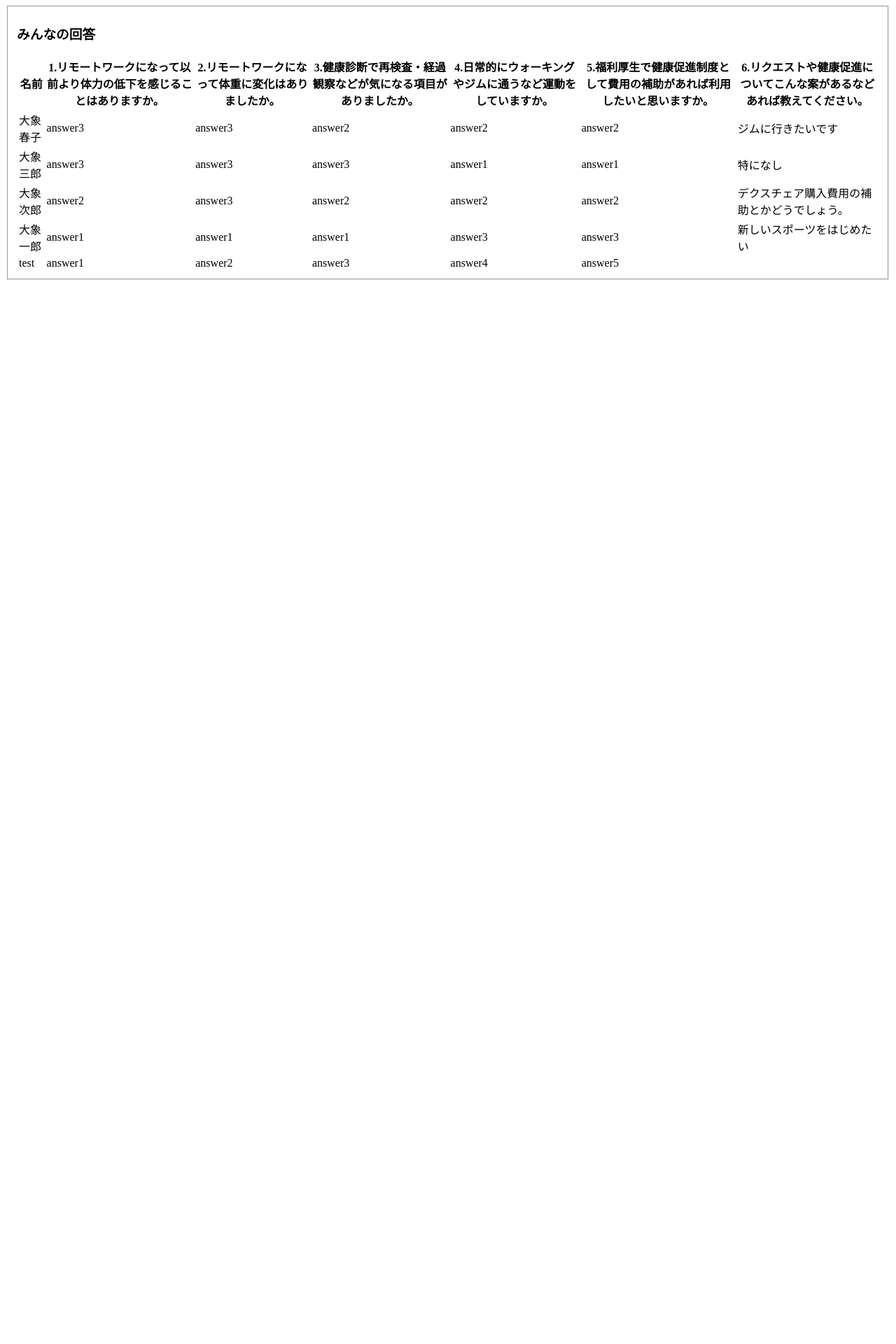
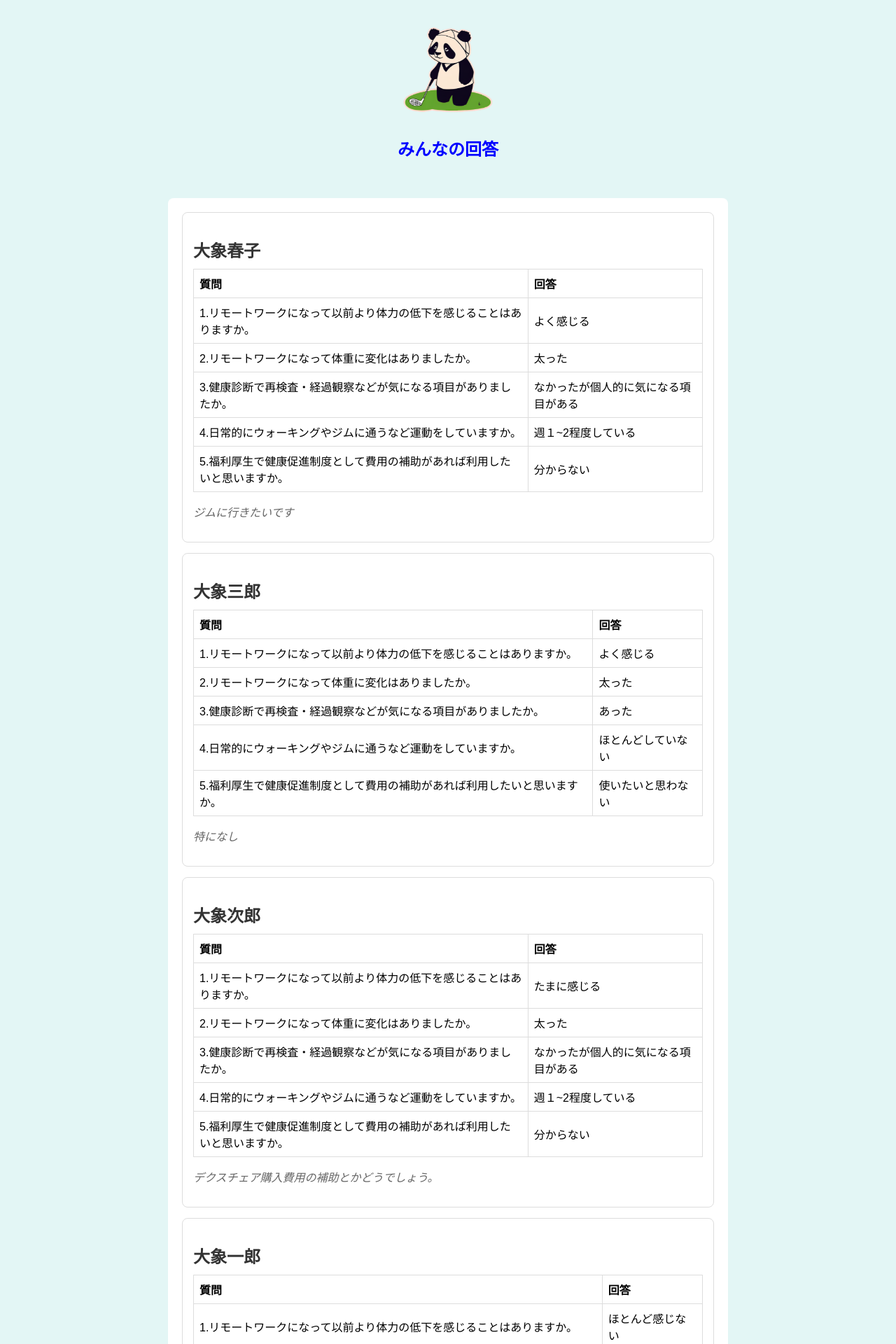
Before and after one commit to emimatsumura-f/php-kadai-2, a PHP site: page /question_read.php in a window 1280 px wide. Shown: the top 1920 px of the page at 70% size. Before the commit the page ends 400 px from the top, so only its background shows below. Run offline with PHP 8.4, Linux system fonts and the light colour scheme; data comes from the database, SQL or seed files in the repository; data that the repository does not hold is empty.

Commit message:
2st commit

```diff
--- a/question_read.php
+++ b/question_read.php
@@ -16,36 +16,45 @@ try {
 $sql = 'SELECT * FROM answer ORDER BY id DESC';
 $stmt = $pdo->prepare($sql);
 
-// SQL実行（実行に失敗すると `sql error ...` が出力される）
+// SQL実行
 try {
-    $status = $stmt->execute();
+    $stmt->execute();
 } catch (PDOException $e) {
     echo json_encode(["sql error" => "{$e->getMessage()}"]);
     exit();
 }
 
-// SQL実行の処理
+// データ取得
 $result = $stmt->fetchAll(PDO::FETCH_ASSOC);
 
-// echo '<pre>';
-// var_dump($result);
-// exit();
-// echo '</pre>';
-
-$output = "";
-foreach ($result as $record) {
-    $output .= "
-    <tr>
-    <td>{$record["name"]}</td>
-    <td>{$record["question1"]}</td>
-    <td>{$record["question2"]}</td>
-    <td>{$record["question3"]}</td>
-    <td>{$record["question4"]}</td>
-    <td>{$record["question5"]}</td>
-    <td>{$record["textarea"]}</td>
-    </tr>
-    ";
-}
+// 回答の選択肢マッピング
+$answers = [
+    'question1' => [
+        'answer1' => 'ほとんど感じない',
+        'answer2' => 'たまに感じる',
+        'answer3' => 'よく感じる'
+    ],
+    'question2' => [
+        'answer1' => '変わっていない',
+        'answer2' => '痩せた',
+        'answer3' => '太った'
+    ],
+    'question3' => [
+        'answer1' => 'なかった',
+        'answer2' => 'なかったが個人的に気になる項目がある',
+        'answer3' => 'あった'
+    ],
+    'question4' => [
+        'answer1' => 'ほとんどしていない',
+        'answer2' => '週１~2程度している',
+        'answer3' => '毎日している'
+    ],
+    'question5' => [
+        'answer1' => '使いたいと思わない',
+        'answer2' => '分からない',
+        'answer3' => 'ぜひ使いたい'
+    ]
+];
 ?>
 
 <!DOCTYPE html>
@@ -54,32 +63,55 @@ foreach ($result as $record) {
 <head>
     <meta charset="UTF-8">
     <meta name="viewport" content="width=device-width, initial-scale=1.0">
+    <link rel="stylesheet" href="style_read.css">
     <title>みんなの回答</title>
+    <!-- Google Fonts 読み込み -->
+    <link rel="preconnect" href="https://fonts.googleapis.com">
+    <link rel="preconnect" href="https://fonts.gstatic.com" crossorigin>
+    <link href="https://fonts.googleapis.com/css2?family=M+PLUS+1p:wght@400;500;700&display=swap" rel="stylesheet">
 </head>
 
 <body>
-    <fieldset>
-        <h3>みんなの回答</h3>
-        <a href="index.php"></a>
-        <table>
-            <thead>
-                <tr>
-                    <th>名前</th>
-                    <th>1.リモートワークになって以前より体力の低下を感じることはありますか。</th>
-                    <th>2.リモートワークになって体重に変化はありましたか。</th>
-                    <th>3.健康診断で再検査・経過観察などが気になる項目がありましたか。</th>
-                    <th>4.日常的にウォーキングやジムに通うなど運動をしていますか。</th>
-                    <th>5.福利厚生で健康促進制度として費用の補助があれば利用したいと思いますか。</th>
-                    <th>6.リクエストや健康促進についてこんな案があるなどあれば教えてください。</th>
-                </tr>
-            </thead>
-            <tbody>
-                <!-- ここに<tr><td>deadline</td><td>todo</td><tr>の形でデータが入る -->
-                <?= $output ?>
-            </tbody>
-        </table>
-    </fieldset>
-
+    <div class="container">
+        <div class="header">
+            <img src="read.png" alt="ロゴ" class="logo">
+            <h3>みんなの回答</h3>
+        </div>
+        <div class="results">
+            <?php foreach ($result as $record): ?>
+                <div class='result-card'>
+                    <h2 class='name'><?= htmlspecialchars($record['name'], ENT_QUOTES, 'UTF-8') ?></h2>
+                    <table>
+                        <tr>
+                            <th>質問</th>
+                            <th>回答</th>
+                        </tr>
+                        <tr>
+                            <td>1.リモートワークになって以前より体力の低下を感じることはありますか。</td>
+                            <td><?= htmlspecialchars($answers['question1'][$record['question1']], ENT_QUOTES, 'UTF-8') ?></td>
+                        </tr>
+                        <tr>
+                            <td>2.リモートワークになって体重に変化はありましたか。</td>
+                            <td><?= htmlspecialchars($answers['question2'][$record['question2']], ENT_QUOTES, 'UTF-8') ?></td>
+                        </tr>
+                        <tr>
+                            <td>3.健康診断で再検査・経過観察などが気になる項目がありましたか。</td>
+                            <td><?= htmlspecialchars($answers['question3'][$record['question3']], ENT_QUOTES, 'UTF-8') ?></td>
+                        </tr>
+                        <tr>
+                            <td>4.日常的にウォーキングやジムに通うなど運動をしていますか。</td>
+                            <td><?= htmlspecialchars($answers['question4'][$record['question4']], ENT_QUOTES, 'UTF-8') ?></td>
+                        </tr>
+                        <tr>
+                            <td>5.福利厚生で健康促進制度として費用の補助があれば利用したいと思いますか。</td>
+                            <td><?= htmlspecialchars($answers['question5'][$record['question5']], ENT_QUOTES, 'UTF-8') ?></td>
+                        </tr>
+                    </table>
+                    <p class='comment'><?= nl2br(htmlspecialchars($record['textarea'], ENT_QUOTES, 'UTF-8')) ?></p>
+                </div>
+            <?php endforeach; ?>
+        </div>
+    </div>
 </body>
 
 </html>
--- /dev/null
+++ b/style_read.css
@@ -0,0 +1,79 @@
+body {
+    font-family: 'M PLUS 1p', sans-serif;
+}
+
+@media print {
+    body {
+        size: A4;
+        margin: 0;
+    }
+}
+
+body {
+    background-color: #e3f6f5;
+    font-family: Arial, sans-serif;
+    margin: 0;
+    padding: 20px;
+}
+
+.container {
+    max-width: 800px;
+    margin: 0 auto;
+}
+
+.results {
+    background-color: white;
+    padding: 20px;
+    border-radius: 8px;
+}
+
+.result-card {
+    background-color: #fff;
+    border: 1px solid #ddd;
+    border-radius: 8px;
+    padding: 15px;
+    margin-bottom: 15px;
+}
+
+.name {
+    font-size: 1.5em;
+    color: #333;
+    margin-bottom: 10px;
+}
+
+table {
+    width: 100%;
+    border-collapse: collapse;
+    margin-bottom: 10px;
+}
+
+table th, table td {
+    border: 1px solid #ddd;
+    padding: 8px;
+    text-align: left;
+}
+
+.comment {
+    font-style: italic;
+    color: #666;
+}
+
+.header {
+    display: flex;
+    flex-direction: column;
+    align-items: center;
+    justify-content: center;
+    margin-bottom: 30px;
+}
+
+.logo {
+    width: 150px;
+    height: 150px;
+    object-fit: contain; /* 画像のアスペクト比を保持 */
+}
+
+h3 {
+    text-align: center;
+    color: blue;
+    font-size: 1.5em; /* 文字を大きくするためにフォントサイズを調整 */
+}
```
Also changed, not shown: index.php (+5 -10 lines), style.css (+90 -4 lines), index.png (added), read.png (added).
